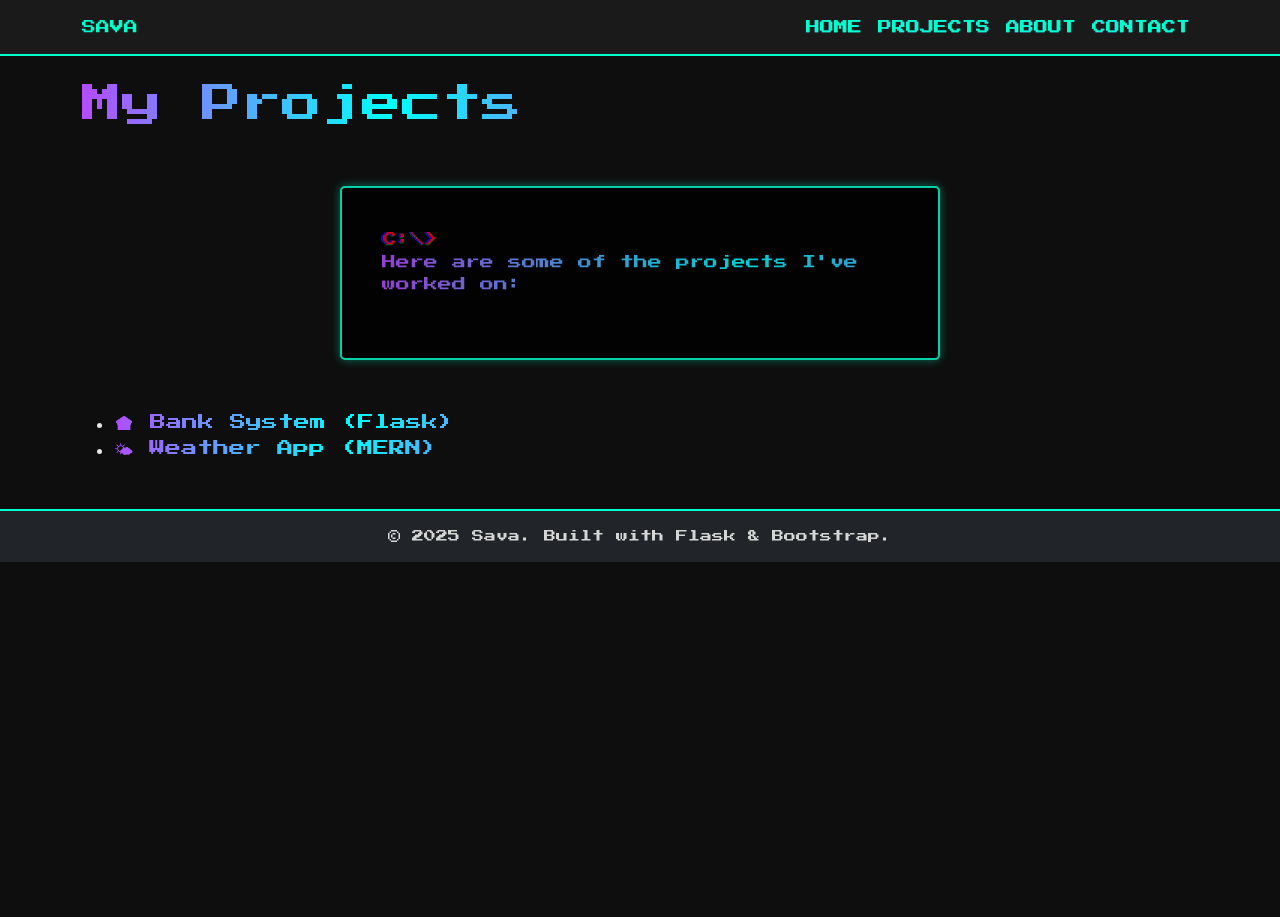
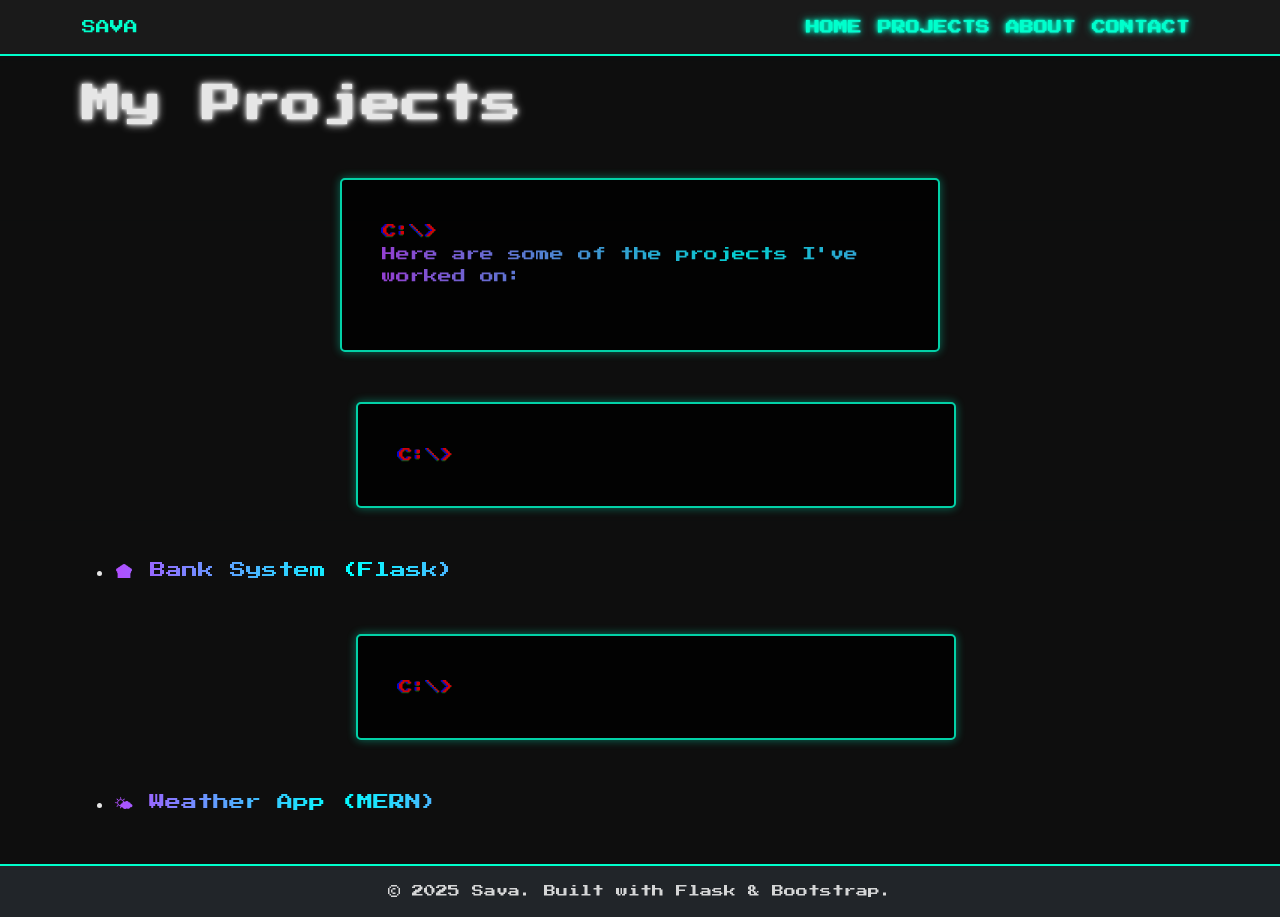
Before and after one commit to Vuletin/portfolio, a Flask app: page /projects in a window 1280 px wide. Before the commit the page ends 562 px from the top, so only its background shows below. Run offline with Flask 3, Linux system fonts and the light colour scheme.

Commit message:
testing glow-chromatic

```diff
--- a/static/css/style.css
+++ b/static/css/style.css
@@ -294,7 +294,7 @@ body::after {
     }
 }
 
-.glow-chromatic {
+.gradient-effect {
     position: relative;
     display: inline-block;
     animation: glow-breathe 3s infinite ease-in-out;
@@ -313,3 +313,47 @@ body::after {
     0% { background-position: 0% center; }
     100% { background-position: 200% center; }
 }
+
+.glow-chromatic {
+    position: relative;
+    color: currentColor;
+    animation: glow-pulse 2.5s infinite alternate;
+}
+
+.glow-chromatic::before,
+.glow-chromatic::after {
+    content: attr(data-text);
+    position: absolute;
+    top: 0;
+    left: 0;
+    pointer-events: none;
+    z-index: -1;
+    color: transparent;
+}
+
+.glow-chromatic::before {
+    text-shadow: 1px 0 red;
+    transform: translateX(-1px);
+    opacity: 0.6;
+}
+
+.glow-chromatic::after {
+    text-shadow: -1px 0 blue;
+    transform: translateX(1px);
+    opacity: 0.6;
+}
+
+@keyframes glow-pulse {
+    0% {
+        text-shadow:
+            0 0 1px currentColor,
+            0 0 3px currentColor,
+            0 0 6px currentColor;
+    }
+    100% {
+        text-shadow:
+            0 0 2px currentColor,
+            0 0 5px currentColor,
+            0 0 10px currentColor;
+    }
+}
--- a/templates/projects.html
+++ b/templates/projects.html
@@ -7,7 +7,13 @@
         <p><span class="prompt gradient-text">C:\></span> <span class="gradient-text" data-text="Here are some of the projects I've worked on:"></span><span class="cursor">█</span></p>
         <div class="projects">
             <ul>
+            <div class="terminal"><span class="projects-list"></span>
+                <p><span class="prompt gradient-text">C:\></span> <span class="gradient-text" data-text="A secure online banking system with authentication, transaction tracking, and data visualization.
+Tech: Python (Flask), SQLite, HTML/CSS, Chart.js"></span><span class="cursor">█</span></p>
+            </div>
             <li><a class="gradient-text" href="https://github.com/Vuletin/bank-system">🏦 Bank System (Flask)</a></li>
+                <p><span class="prompt gradient-text">C:\></span> <span class="gradient-text" data-text="A full-stack weather app displaying current forecasts and search history.
+Tech: MERN Stack (MongoDB, Express, React, Node)"></span><span class="cursor">█</span></p>
             <li><a class="gradient-text" href="https://github.com/Vuletin/weather-app">🌤 Weather App (MERN)</a></li>
         </ul>
     </div>
```
Also changed, not shown: templates/index.html (+3 -6 lines).
